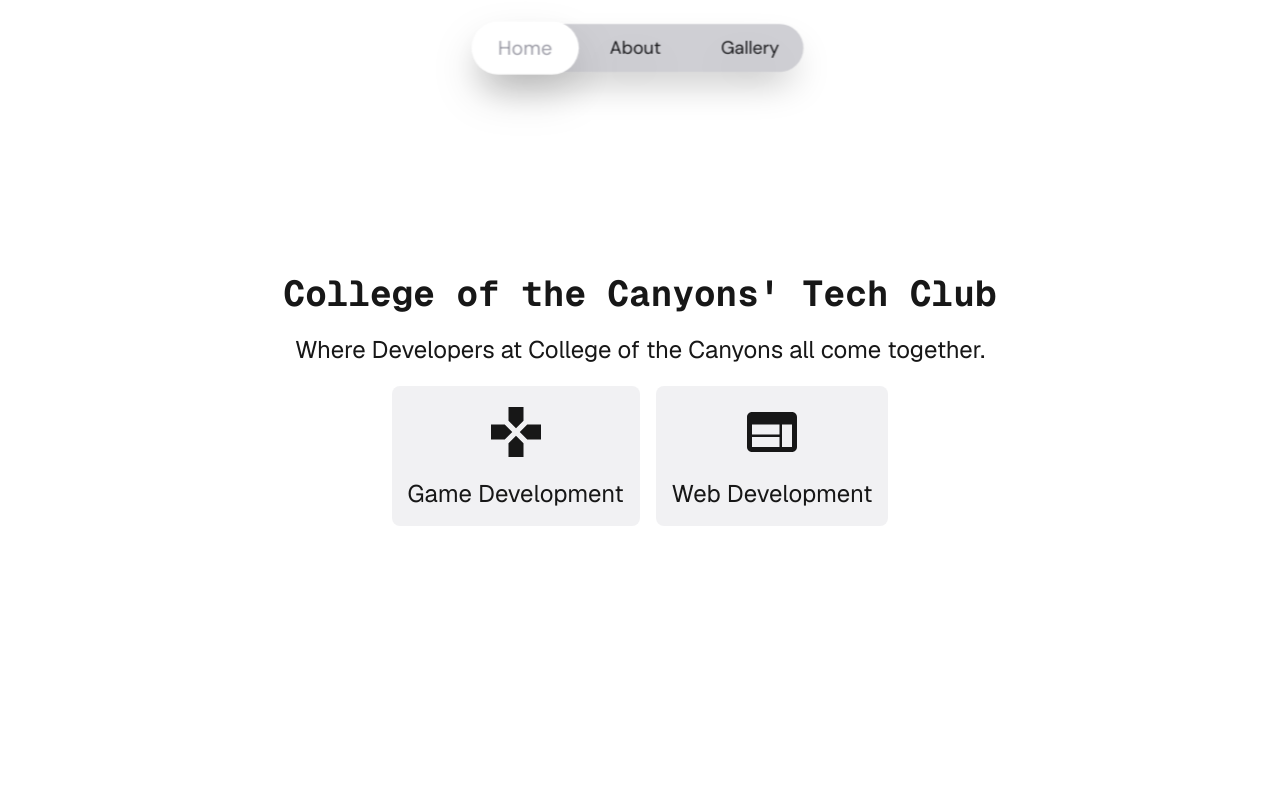
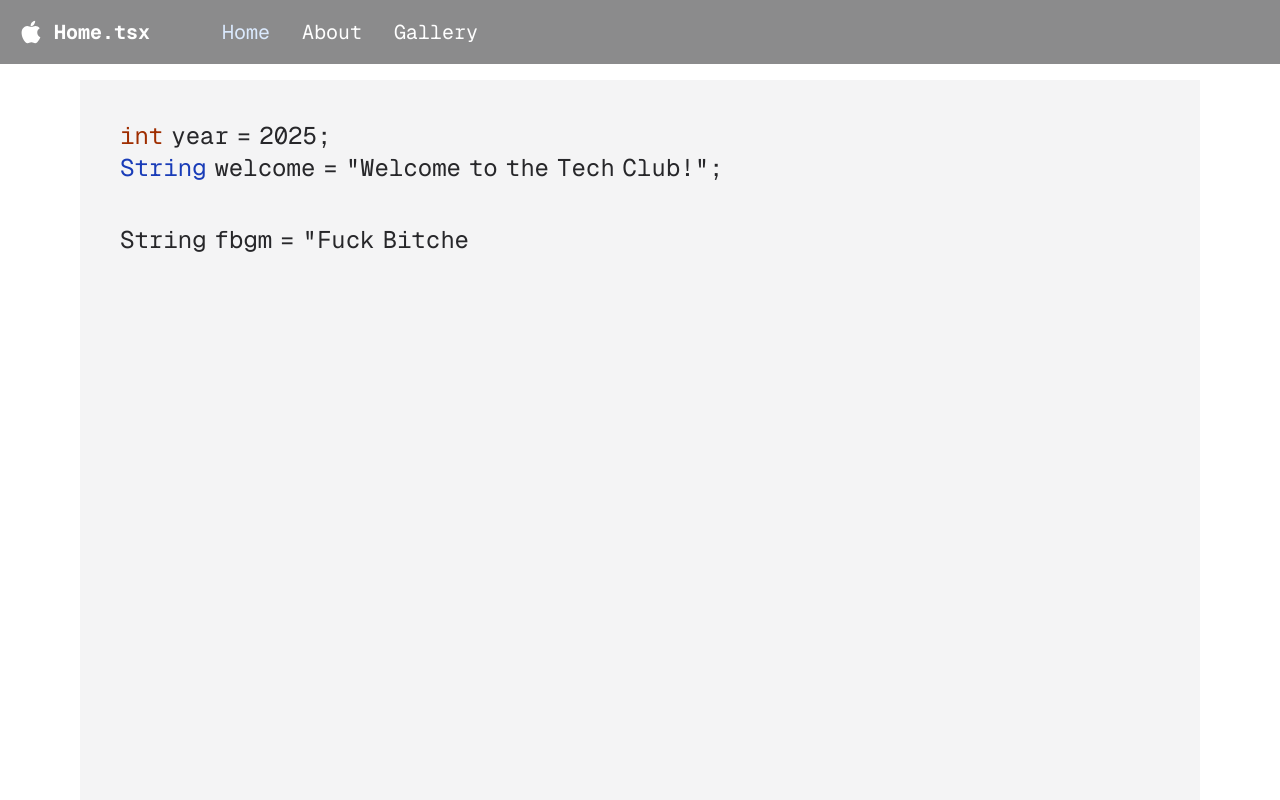
Before and after one commit to joshrashtian/coctechwebsite, a Next.js app: page / in a window 1280 px wide. Shown: the top 800 px of the page. Built offline with nearby package versions, Linux system fonts and the light colour scheme.

Commit message:
Refactor layout and gallery components; replace NavBar with CodeNavBar, add TopBegin section, and enhance GalleryFull with animations

```diff
--- /dev/null
+++ b/app/(components)/TopBegin.tsx
@@ -0,0 +1,106 @@
+"use client";
+import React from "react";
+import { motion } from "motion/react";
+const TopBegin = () => {
+  return (
+    <motion.section
+      initial={{ opacity: 0 }}
+      animate={{ opacity: 1 }}
+      exit={{ opacity: 0 }}
+      className="flex flex-col bg-zinc-100 text-zinc-800 w-full h-full dark:bg-zinc-700 dark:text-white p-10 text-2xl font-mono"
+    >
+      <ol className="flex-row flex">
+        {"int year = 2025;".split("").map((c, i) => {
+          if (c === " ") {
+            return <ul key={i} className="mx-1" />;
+          }
+          return (
+            <motion.h1
+              key={i}
+              initial={{ opacity: 0 }}
+              animate={{ opacity: 1 }}
+              exit={{ opacity: 0 }}
+              transition={{ duration: 0.01, delay: i * 0.1 }}
+              className={
+                i < 4
+                  ? "text-orange-800 dark:text-orange-300"
+                  : "text-zinc-800 dark:text-white"
+              }
+            >
+              {c === "" ? " " : c}
+            </motion.h1>
+          );
+        })}
+      </ol>
+      <ol className="flex-row flex">
+        {`String welcome = "Welcome to the Tech Club!";`
+          .split("")
+          .map((c, i) => {
+            if (c === " ") {
+              return <ul key={i} className="mx-1" />;
+            }
+            return (
+              <motion.h1
+                key={i}
+                initial={{ opacity: 0 }}
+                animate={{ opacity: 1 }}
+                exit={{ opacity: 0 }}
+                transition={{ duration: 0.01, delay: i * 0.1 + 1 }}
+                className={
+                  i < 6
+                    ? "text-blue-800 dark:text-blue-300"
+                    : "text-zinc-800 dark:text-white"
+                }
+              >
+                {c}
+              </motion.h1>
+            );
+          })}
+      </ol>
+      <ol className="flex-row flex">
+        {`console.log(welcome);`.split("").map((c, i) => {
+          if (c === " ") {
+            return <ul key={i} className="mx-1" />;
+          }
+          return (
+            <motion.h1
+              key={i}
+              initial={{ opacity: 0 }}
+              animate={{ opacity: 1 }}
+              exit={{ opacity: 0 }}
+              transition={{ duration: 0.01, delay: i * 0.1 + 8 }}
+              className={
+                i < 12 || i > 18
+                  ? "text-purple-800 dark:text-purple-300"
+                  : "text-zinc-800 dark:text-white"
+              }
+            >
+              {c}
+            </motion.h1>
+          );
+        })}
+      </ol>
+      <ol className="my-1" />
+      <ol className="flex-row flex">
+        {`String fbgm = "Fuck Bitches, Get Mone";`.split("").map((c, i) => {
+          if (c === " ") {
+            return <ul key={i} className="mx-1" />;
+          }
+          return (
+            <motion.h1
+              key={i}
+              initial={{ opacity: 0 }}
+              animate={{ opacity: 1 }}
+              exit={{ opacity: 0 }}
+              transition={{ duration: 0.01, delay: i * 0.1 + 3 }}
+            >
+              {c}
+            </motion.h1>
+          );
+        })}
+      </ol>
+    </motion.section>
+  );
+};
+
+export default TopBegin;
--- /dev/null
+++ b/app/(components)/code_navbar.tsx
@@ -0,0 +1,48 @@
+"use client";
+
+import React from "react";
+import Link from "next/link";
+import { usePathname } from "next/navigation";
+import { IoLogoApple } from "react-icons/io";
+
+type Directory = {
+  name: string;
+  href: string;
+};
+
+export const Directory: Directory[] = [
+  { name: "Home", href: "/" },
+  { name: "About", href: "/about" },
+  { name: "Gallery", href: "/gallery" },
+];
+
+const CodeNavBar = () => {
+  const pathname = usePathname();
+
+  return (
+    <div
+      className="fixed
+      bg-zinc-900/50 backdrop-blur-sm
+     top-0 left-0 h-16 w-full   flex  justify-start px-4 items-center gap-8 text-xl font-mono"
+    >
+      <div className="flex items-center gap-2 mr-10">
+        <IoLogoApple className="text-white" size={30} />
+        <h1 className="text-white font-bold">
+          {`${pathname.split("/")[1] || "Home"}.tsx`}
+        </h1>
+      </div>
+      {Directory.map((item) => {
+        const isActive = pathname.split("/")[1] === item.href.split("/")[1];
+        return (
+          <Link href={item.href} key={item.name}>
+            <p className={`${isActive ? "text-blue-100" : "text-white"}`}>
+              {item.name}
+            </p>
+          </Link>
+        );
+      })}
+    </div>
+  );
+};
+
+export default CodeNavBar;
--- a/app/(components)/navbar.tsx
+++ b/app/(components)/navbar.tsx
@@ -35,8 +35,8 @@
               className={`${font.className} py-4 px-6 lg:px-8 ${
                 isActive
                   ? "bg-white scale-110   text-zinc-900"
-                  : "text-zinc-900 "
-              }  text-md lg:text-2xl rounded-full hover:bg-zinc-400 hover:text-white hover:scale-105 drop-shadow-2xl duration-500`}
+                  : "text-zinc-900 hover:bg-zinc-400 hover:text-white "
+              }  text-md lg:text-2xl rounded-full  hover:scale-105 drop-shadow-2xl duration-500`}
             >
               <p
                 className={`${
--- a/app/gallery/galleryFull.tsx
+++ b/app/gallery/galleryFull.tsx
@@ -1,6 +1,8 @@
+"use client";
 import Image from "next/image";
 import { ImageItem } from "./galleryContainer";
-
+import { AnimatePresence, motion } from "motion/react";
+import { IoClose } from "react-icons/io5";
 export interface GalleryFullData {
   title?: string;
   images: ImageItem[];
@@ -13,27 +15,46 @@
 }
 
 const GalleryFull: React.FC<GalleryFullProps> = ({ data, onClose }) => {
-  if (!data) return null;
   return (
-    <main className="fixed z-50 backdrop-blur-sm bg-zinc-600/90 w-full h-full top-0 left-0">
-      <div className="fixed z-50 w-4/5 max-w-233 h-4/5 max-h-175 p-7 left-1/2 -translate-x-1/2 top-1/2 -translate-y-1/2 bg-zinc-700 rounded-xl">
+    <AnimatePresence>
+      {data && (
+        <motion.main
+          onClick={() => onClose()}
+          initial={{ opacity: 0 }}
+          animate={{ opacity: 1 }}
+          exit={{ opacity: 0 }}
+          className="fixed z-50 backdrop-blur-sm bg-zinc-600/90 w-full h-full top-0 left-0"
+        >
+          <motion.div
+            initial={{ opacity: 0, y: 10 }}
+            animate={{ opacity: 1, y: 0 }}
+            exit={{ opacity: 0, y: 10 }}
+            transition={{ duration: 0.3, delay: 0.3 }}
+            className="fixed z-50 w-4/5 max-w-233 h-4/5 max-h-175 p-7 left-1/2 -translate-x-1/2 top-1/2 -translate-y-1/2 bg-zinc-100 rounded-xl"
+          >
             <button
               onClick={onClose}
-          className="absolute z-150 -top-6 -right-6 py-3 px-5 bg-zinc-300 text-zinc-800 text-2xl font-mono cursor-pointer rounded-full"
+              className="absolute z-150 -top-6 -right-6 py-3 px-5 bg-zinc-300 hover:bg-red-400 hover:text-white duration-300 text-zinc-800 text-2xl font-mono cursor-pointer rounded-full"
             >
-          X
+              <IoClose />
             </button>
             <article className="flex flex-col h-full overflow-y-scroll overscroll-none">
               {data.title && (
-            <h2 className="sticky z-100 top-0 mb-1 pb-4 text-2xl font-bold font-mono text-center bg-zinc-700">
+                <motion.h2
+                  initial={{ opacity: 0, y: -10 }}
+                  animate={{ opacity: 1, y: 0 }}
+                  exit={{ opacity: 0, y: 0 }}
+                  transition={{ duration: 0.25, delay: 1 }}
+                  className="sticky z-100 top-0 mb-1 pb-4 text-2xl font-bold font-mono text-left "
+                >
                   {data.title}
-            </h2>
+                </motion.h2>
               )}
-          <figure className="relative flex-1 min-h-48 overflow-x-scroll mx-auto flex flex-row gap-3">
+              <figure className="relative flex-1 min-h-48 snap-x snap-mandatory scroll-smooth overflow-x-scroll mx-auto flex flex-row gap-3">
                 {data.images.map((image, index) => (
                   <div
                     key={index}
-                className="relative shrink-0 h-full flex items-center"
+                    className="relative snap-center shrink-0 h-full flex items-center"
                   >
                     <Image
                       src={image.src}
@@ -41,7 +62,7 @@
                       width={928} // max potential width
                       height={860} // max potential height
                       priority={index == 0}
-                  className="h-full w-auto object-contain rounded-lg"
+                      className="h-full w-full object-cover object-center rounded-lg"
                     />
                   </div>
                 ))}
@@ -52,8 +73,10 @@
                 </p>
               )}
             </article>
-      </div>
-    </main>
+          </motion.div>
+        </motion.main>
+      )}
+    </AnimatePresence>
   );
 };
 
--- a/app/layout.tsx
+++ b/app/layout.tsx
@@ -1,7 +1,7 @@
 import type { Metadata } from "next";
 import { Geist, Geist_Mono } from "next/font/google";
 import "./globals.css";
-import NavBar from "./(components)/navbar";
+import CodeNavBar from "./(components)/code_navbar";
 const geistSans = Geist({
   variable: "--font-geist-sans",
   subsets: ["latin"],
@@ -27,7 +27,7 @@
       <body
         className={`${geistSans.variable} ${geistMono.variable} antialiased`}
       >
-        <NavBar />
+        <CodeNavBar />
         {children}
       </body>
     </html>
--- a/app/page.tsx
+++ b/app/page.tsx
@@ -1,8 +1,12 @@
 import { MdGamepad, MdWeb } from "react-icons/md";
+import TopBegin from "./(components)/TopBegin";
 
 export default function Home() {
   return (
     <div className="flex flex-col items-center justify-center min-h-screen p-8 pb-20 gap-5 sm:p-20 font-[family-name:var(--font-geist-sans)]">
+      <section className="h-screen w-full bg-zinc-900/50 flex items-center justify-center">
+        <TopBegin />
+      </section>
       <h1 className="text-4xl font-bold font-mono">
         College of the Canyons&apos; Tech Club
       </h1>
```
Also changed, not shown: app/gallery/page.tsx (+31 -35 lines). Lines whose indentation alone changed are shown as unchanged.
